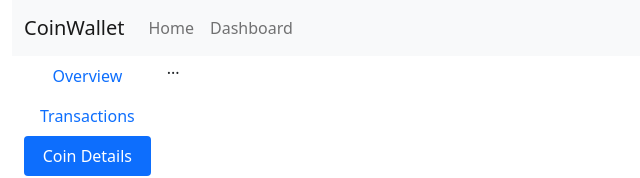
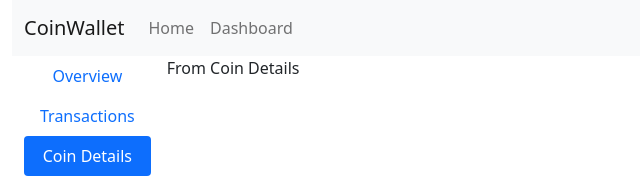
Before and after one commit to kdrahul/wallet_ui, a React (Create React App) app: page /dashboard in a window 1280 px wide. Both pictures are taken after a click on the tab "Coin Details". Shown: the top 178 px of the page, without its empty margins (0-640 px from the left). Built offline with nearby package versions, Linux system fonts and the light colour scheme; no server answers.

Commit message:
Initiated Coin Details Page

```diff
--- /dev/null
+++ b/src/components/coindetails.js
@@ -0,0 +1,5 @@
+const CoinDetails = () => {
+  return <div>From Coin Details</div>;
+};
+
+export default CoinDetails;
--- a/src/components/navbar.js
+++ b/src/components/navbar.js
@@ -15,7 +15,7 @@ const Navbar = () => {
           aria-expanded="false"
           aria-label="Toggle navigation"
         >
-          <span className="nav-toggler-icon"></span>
+          <span className="nav-toggler-icon">≡</span>
         </button>
         <div className="collapse navbar-collapse" id="navbarNav">
           <ul className="navbar-nav">
--- a/src/components/transaction_log.js
+++ b/src/components/transaction_log.js
@@ -20,7 +20,7 @@ const TransactionLog = () => {
   return (
     <div>
       <p className="display-6">Transaction Details</p>
-      <table className="table table-hover table-borderless">
+      <table className="table table-hover table-borderless table-responsive">
         <thead>
           <tr>
             <th scope="col">#</th>
--- a/src/templates/dashboard.js
+++ b/src/templates/dashboard.js
@@ -1,5 +1,6 @@
 import MarketOverview from '../components/marketoverview';
 import TransactionLog from '../components/transaction_log';
+import CoinDetails from '../components/coindetails';
 
 const Dashboard = () => {
   return (
@@ -23,7 +24,7 @@ const Dashboard = () => {
           >
             Overview
           </button>
-      {/*<button
+          {/*<button
             class="nav-link"
             id="wallet_tab"
             data-bs-toggle="pill"
@@ -105,7 +106,7 @@ const Dashboard = () => {
             role="tabpanel"
             aria-labelledby="coin_details"
           >
-            ...
+            <CoinDetails />
           </div>
           <div
             class="tab-pane fade"
--- a/src/templates/store.js
+++ b/src/templates/store.js
@@ -75,7 +75,7 @@ const Store = () => {
 
   };
   return (
-    <div className="row">
+    <div className="grid row">
       {items.map((dets) => {
         return (
           <div className="col-md-4 col-lg-3 col-sm-12 col-xs-12">
```
